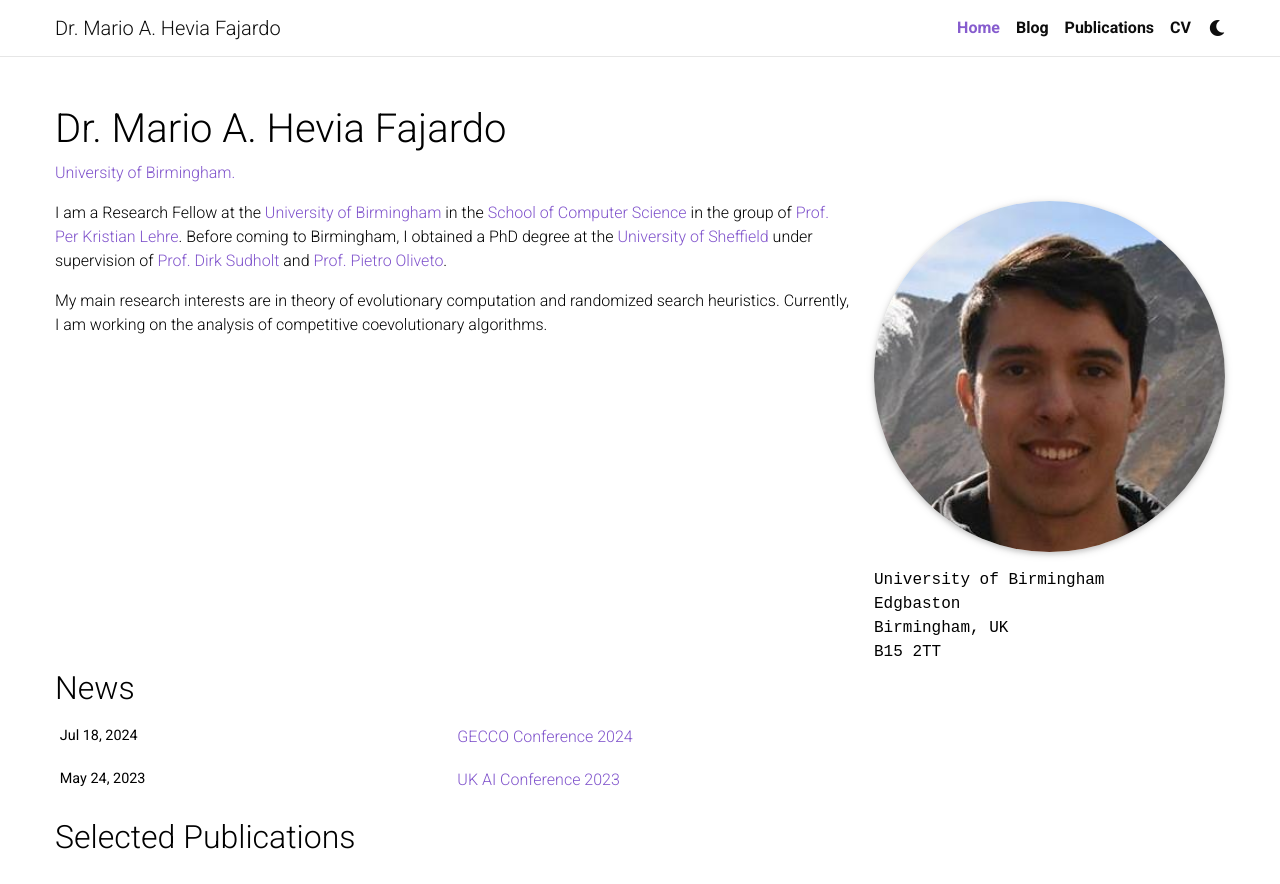
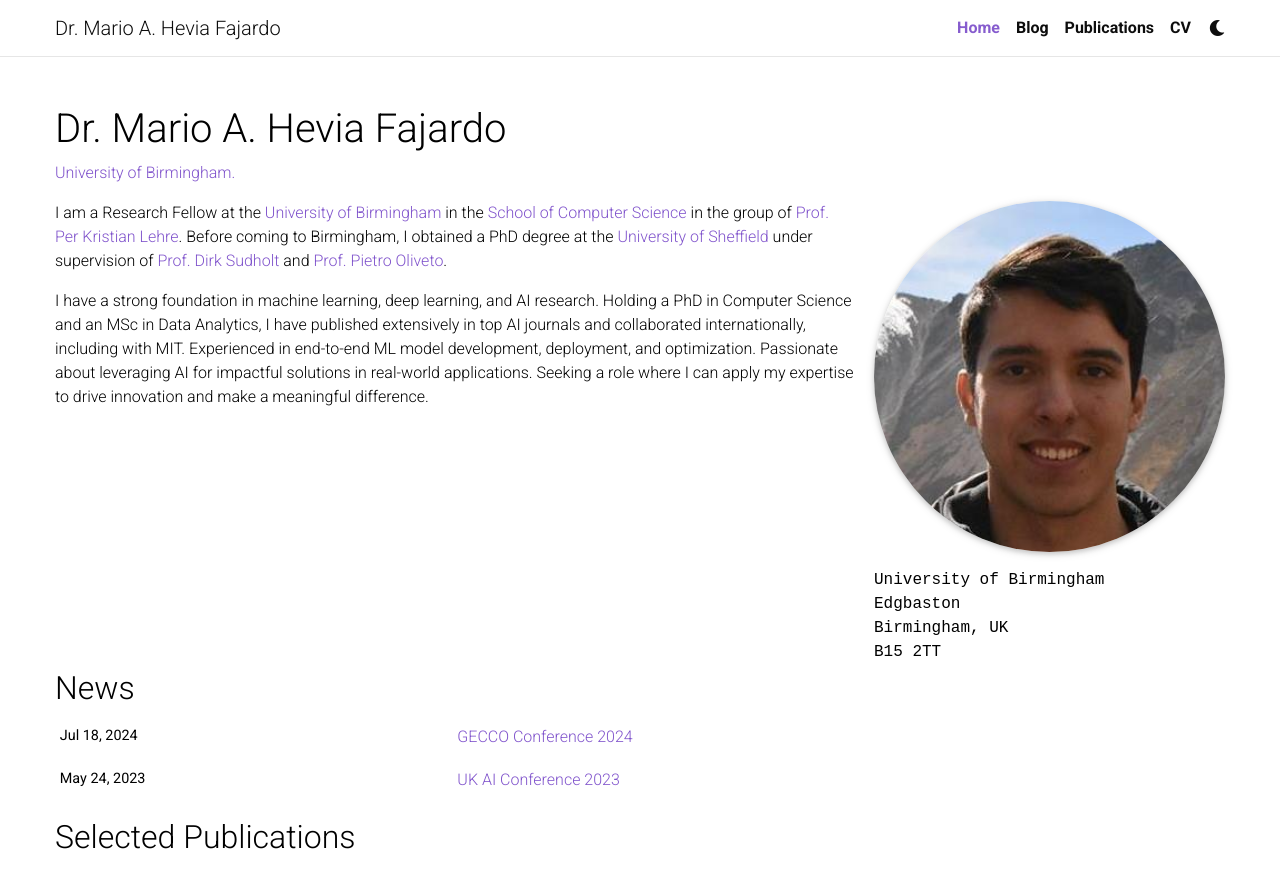
Before and after one commit to mariohevia/mariohevia.github.io, a Jekyll site: the page built from _pages/about.md, in a window 1280 px wide and 1373 px high, cut to the strip 0-884 px from the top of the window. Built offline with Jekyll 4.4.1, drawn with Linux system fonts in a browser that asks for light colours; full-size pictures stand in for the smaller copies a plugin makes; comment, search, counter and statistics services are not loaded; a style sheet for code colours, icons or effects is not loaded.

Commit message:
Updated about

```diff
--- a/_pages/about.md
+++ b/_pages/about.md
@@ -21,4 +21,4 @@ social: true  # includes social icons at the bottom of the page
 
 I am a Research Fellow at the [University of Birmingham](https://www.birmingham.ac.uk/index.aspx) in the [School of Computer Science](https://www.birmingham.ac.uk/schools/computer-science/index.aspx) in the group of [Prof. Per&nbsp;Kristian&nbsp;Lehre](https://www.cs.bham.ac.uk/~lehrepk/). Before coming to Birmingham, I obtained a PhD degree at the [University of Sheffield](https://www.sheffield.ac.uk/) under supervision of [Prof. Dirk Sudholt](https://www.fim.uni-passau.de/intelligent-systems/) and [Prof. Pietro Oliveto](http://staffwww.dcs.shef.ac.uk/people/P.Oliveto/index.html).
 
-My main research interests are in theory of evolutionary computation and randomized search heuristics. Currently, I&nbsp;am working on the analysis of competitive coevolutionary algorithms.
+I have a strong foundation in machine learning, deep learning, and AI research. Holding a PhD in Computer Science and an MSc in Data Analytics, I have published extensively in top AI journals and collaborated internationally, including with MIT. Experienced in end-to-end ML model development, deployment, and optimization. Passionate about leveraging AI for impactful solutions in real-world applications. Seeking a role where I can apply my expertise to drive innovation and make a meaningful difference.
```
